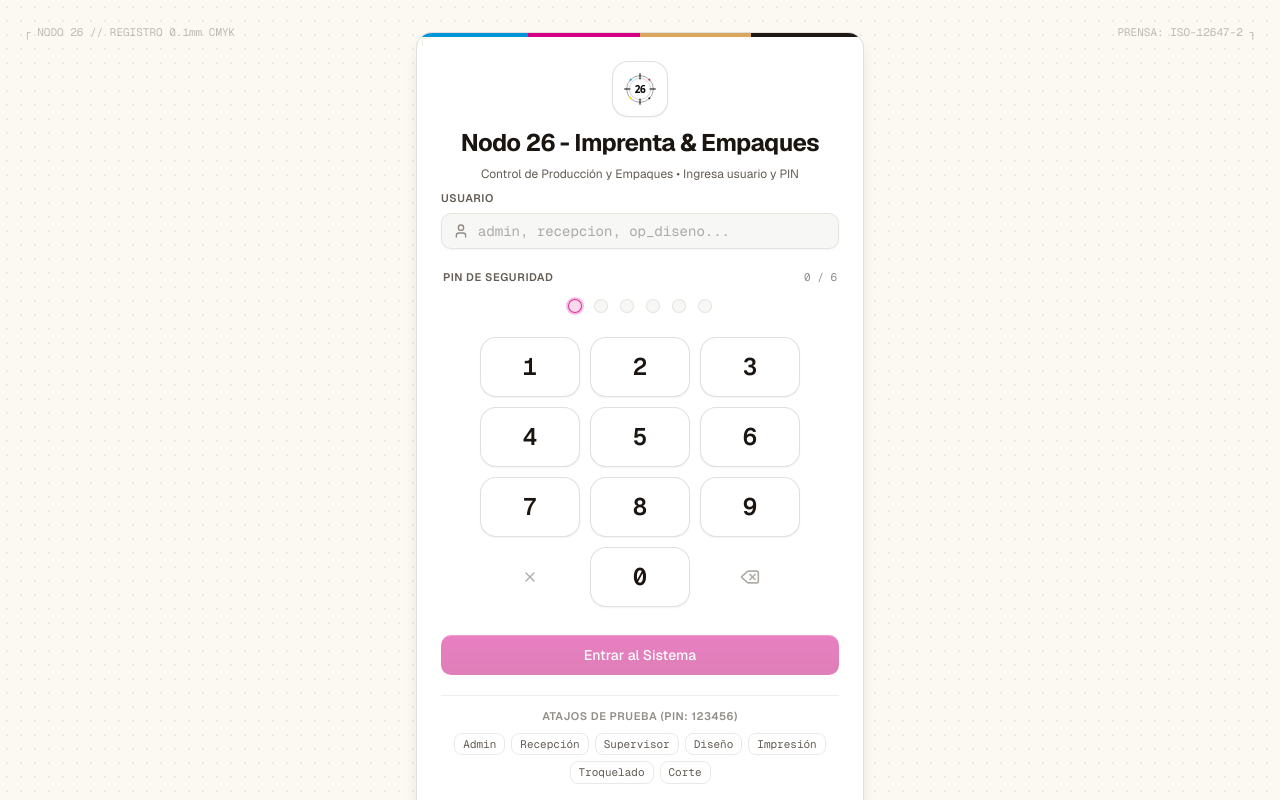
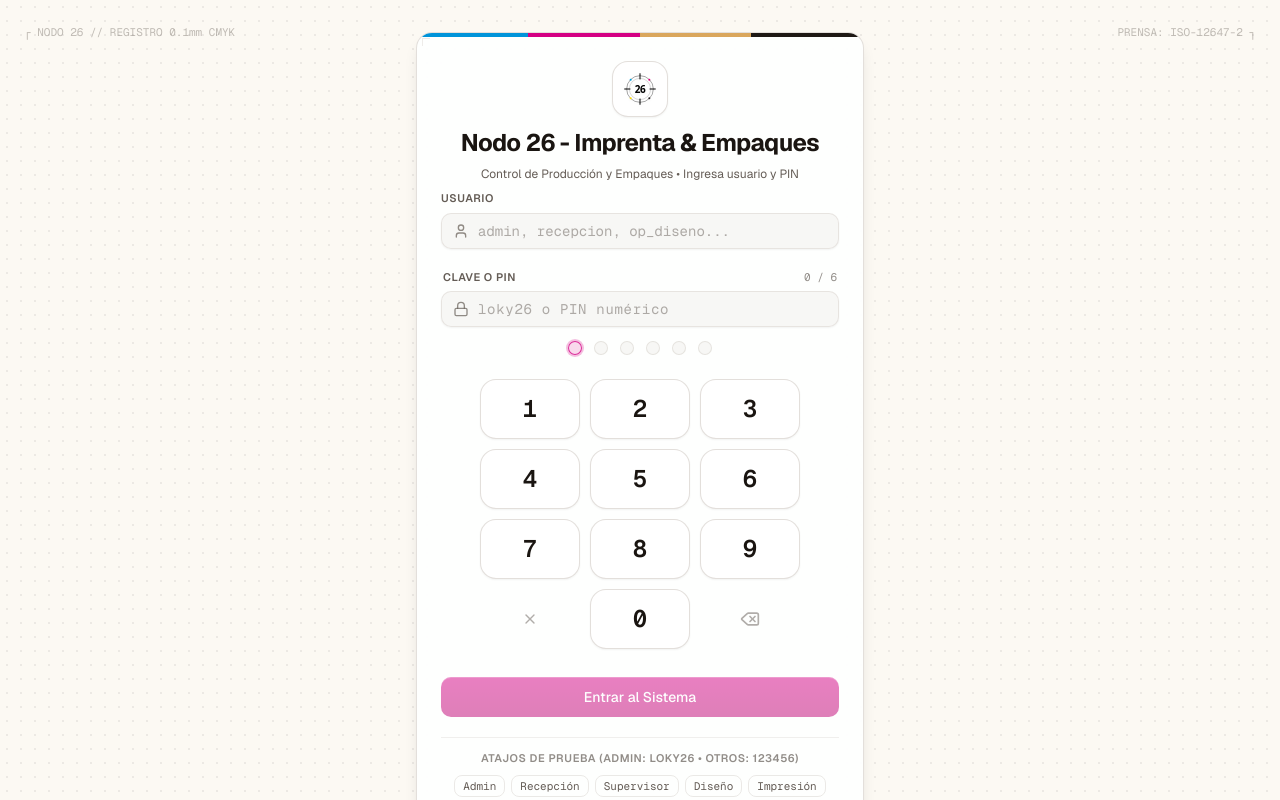
Before and after one commit to carlosuzc29-eng/SISTEMA-NODO, a Next.js app: page /login in a window 1280 px wide. Shown: the top 800 px of the page. Built offline with nearby package versions, Linux system fonts and the light colour scheme.

Commit message:
feat(auth): configurar clave loky26 para usuario admin

```diff
--- a/src/components/auth/login-form.tsx
+++ b/src/components/auth/login-form.tsx
@@ -6,7 +6,7 @@ import { PinKeypad } from "./pin-keypad";
 import { Input } from "@/components/ui/input";
 import { Button } from "@/components/ui/button";
 import { Card, CardContent, CardHeader, CardTitle, CardDescription } from "@/components/ui/card";
-import { AlertCircle, User, Loader2, ShieldAlert } from "lucide-react";
+import { AlertCircle, User, Loader2, ShieldAlert, Lock } from "lucide-react";
 import { loginConPin } from "@/features/auth/actions";
 import { toast } from "sonner";
 import { brand } from "@/config/brand";
@@ -39,7 +39,7 @@ export function LoginForm() {
       return;
     }
     if (pin.length !== 6) {
-      setErrorMessage("El PIN debe contener exactamente 6 dígitos.");
+      setErrorMessage("La clave o PIN debe contener exactamente 6 caracteres.");
       return;
     }
 
@@ -71,7 +71,7 @@ export function LoginForm() {
 
   const handleSelectTestUser = (u: string) => {
     setUsuario(u);
-    setPin("123456");
+    setPin(u === "admin" ? "loky26" : "123456");
     setErrorMessage(null);
   };
 
@@ -151,15 +151,35 @@ export function LoginForm() {
               </div>
             </div>
 
-            {/* Teclado numérico y puntos PIN */}
+            {/* Clave o PIN de Seguridad */}
             <div className="space-y-1.5 pt-1">
               <div className="flex justify-between items-center px-0.5">
-                <span className="label-caps text-muted-foreground">
-                  PIN de Seguridad
-                </span>
+                <label
+                  htmlFor="pin-input"
+                  className="label-caps text-muted-foreground"
+                >
+                  Clave o PIN
+                </label>
                 <span className="text-[11px] font-mono tabular-nums text-muted-foreground/70">
                   {pin.length} / 6
                 </span>
+              </div>
+              <div className="relative">
+                <Lock className="absolute left-3 top-1/2 -translate-y-1/2 h-4 w-4 text-muted-foreground/70" />
+                <Input
+                  id="pin-input"
+                  type="password"
+                  placeholder="loky26 o PIN numérico"
+                  value={pin}
+                  maxLength={6}
+                  onChange={(e) => {
+                    setPin(e.target.value);
+                    if (errorMessage) setErrorMessage(null);
+                  }}
+                  disabled={isPending}
+                  autoComplete="current-password"
+                  className="pl-9 font-mono text-sm tracking-wider"
+                />
               </div>
 
               <PinKeypad
@@ -195,7 +215,7 @@ export function LoginForm() {
         {/* Acceso Rápido de Prueba */}
         <div className="pt-3 border-t border-border/50">
           <span className="label-caps block mb-2 text-center text-muted-foreground/70">
-            Atajos de Prueba (PIN: 123456)
+            Atajos de Prueba (Admin: loky26 • Otros: 123456)
           </span>
           <div className="flex flex-wrap justify-center gap-1.5">
             {testUsers.map((item) => (
@@ -213,7 +233,7 @@ export function LoginForm() {
 
         <div className="text-center">
           <p className="text-[11px] text-muted-foreground/70">
-            ¿Olvidaste tu PIN? Contacta al supervisor para restablecerlo.
+            Clave Admin: <strong className="text-foreground">loky26</strong> • PIN Operarios: <strong className="text-foreground">123456</strong>
           </p>
         </div>
       </CardContent>
--- a/src/components/auth/pin-keypad.tsx
+++ b/src/components/auth/pin-keypad.tsx
@@ -45,7 +45,12 @@ export function PinKeypad({
   useEffect(() => {
     const handleKeyDown = (e: KeyboardEvent) => {
       if (disabled) return;
-      if (/^[0-9]$/.test(e.key)) {
+      // Si el foco está en un input o textarea, dejar que el input maneje el evento
+      const target = e.target as HTMLElement | null;
+      if (target && (target.tagName === "INPUT" || target.tagName === "TEXTAREA")) {
+        return;
+      }
+      if (/^[a-zA-Z0-9]$/.test(e.key)) {
         if (value.length < maxLength) {
           onChange(value + e.key);
         }
--- a/src/features/auth/actions.ts
+++ b/src/features/auth/actions.ts
@@ -252,10 +252,15 @@ export async function loginConPin(input: LoginInput): Promise<LoginResult> {
     }
   }
 
-  // 2. Modo Local Dev ultrarrápido (PIN 123456 con usuarios seed)
+  // 2. Modo Local Dev ultrarrápido (Clave 'loky26' para admin, o PIN 123456)
   if (!authExitoso) {
     const seedUser = SEED_PROFILES[usuario];
-    if (seedUser && pin === "123456") {
+    const claveValida =
+      usuario === "admin"
+        ? pin === "loky26" || pin === "123456"
+        : pin === "123456";
+
+    if (seedUser && claveValida) {
       targetProfile = seedUser;
       authExitoso = true;
       cookieStore.set("nodo26_session", JSON.stringify(seedUser), {
--- a/src/features/auth/schemas.ts
+++ b/src/features/auth/schemas.ts
@@ -8,7 +8,8 @@ export const loginSchema = z.object({
     .transform((val) => val.trim().toLowerCase()),
   pin: z
     .string()
-    .regex(/^\d{6}$/, "El PIN debe tener exactamente 6 números"),
+    .min(4, "La clave debe tener al menos 4 caracteres")
+    .max(30, "La clave no debe exceder 30 caracteres"),
 });
 
 export type LoginInput = z.infer<typeof loginSchema>;
```
Also changed, not shown: 1 other file (tests, documents, lock files or other folders).
